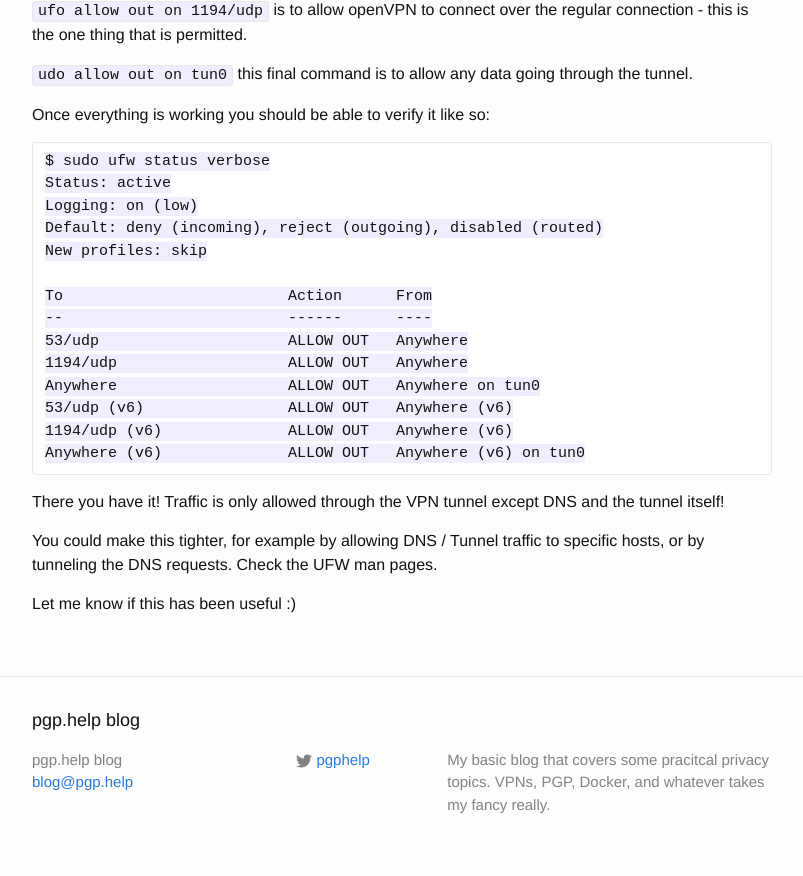
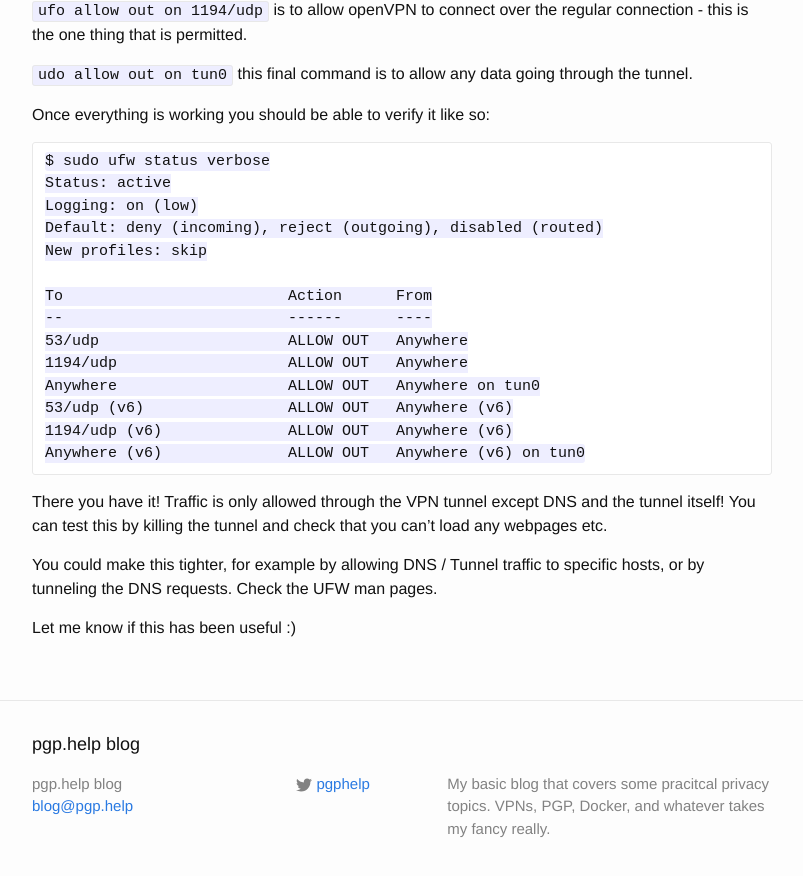
Before and after one commit to Gaff/blog, a Jekyll site: the page built from _posts/2015-09-03-Securing-your-VPN-Ubutu.md, in a window 1280 px wide and 900 px high, scrolled down 948 px. Shown: the top 876 px of the window, without its empty margins (238-1041 px from the left). Built offline with Jekyll 4.4.1, drawn with Linux system fonts in a browser that asks for light colours.

```diff
--- a/_posts/2015-09-03-Securing-your-VPN-Ubutu.md
+++ b/_posts/2015-09-03-Securing-your-VPN-Ubutu.md
@@ -49,7 +49,7 @@ Once everything is working you should be able to verify it like so:
     1194/udp (v6)              ALLOW OUT   Anywhere (v6)
     Anywhere (v6)              ALLOW OUT   Anywhere (v6) on tun0
 
-There you have it! Traffic is only allowed through the VPN tunnel except DNS and the tunnel itself!
+There you have it! Traffic is only allowed through the VPN tunnel except DNS and the tunnel itself! You can test this by killing the tunnel and check that you can't load any webpages etc.
 
 You could make this tighter, for example by allowing DNS / Tunnel traffic to specific hosts, or by tunneling the DNS requests. Check the UFW man pages.
 
```
